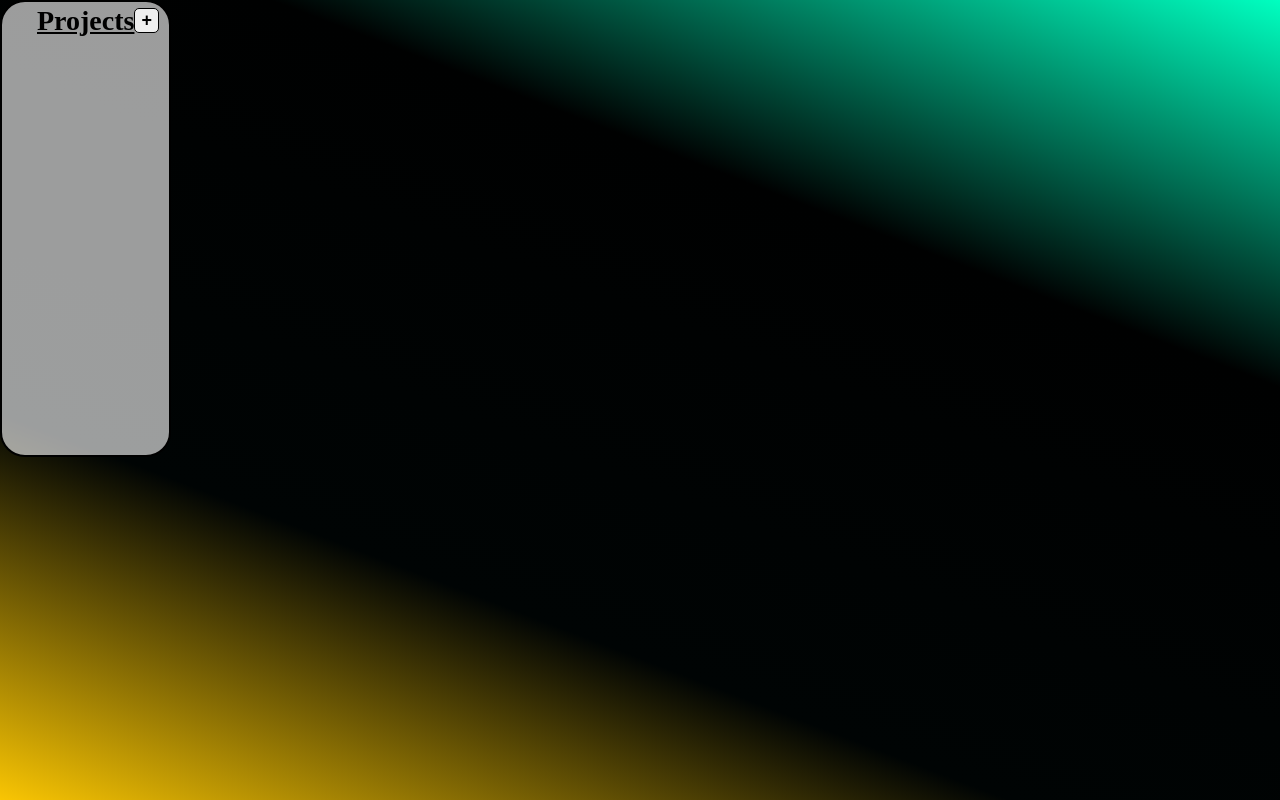
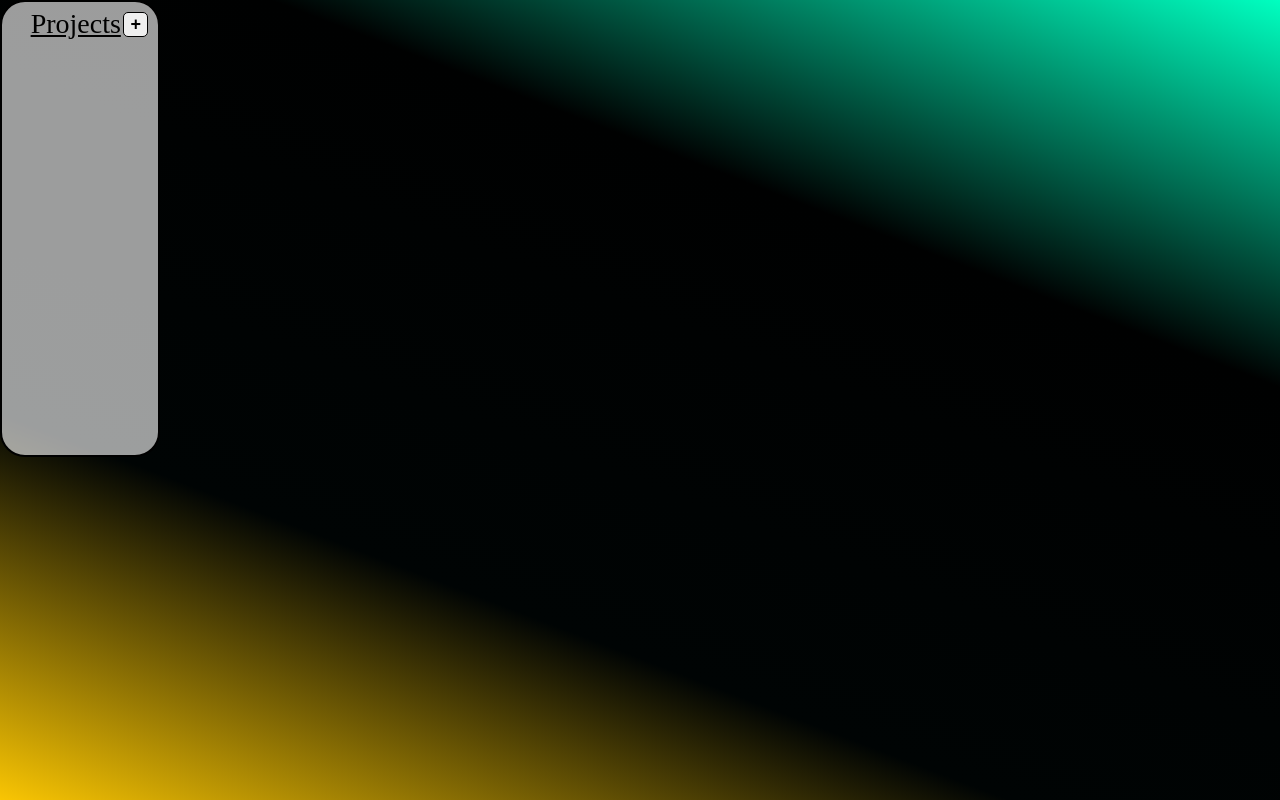
Before and after one commit to tylermoroz/To-Do-List, a website built with webpack: page dist/index.html in a window 1280 px wide. Built offline with nearby package versions, Linux system fonts and the light colour scheme.

Commit message:
Adjust layout on projects div.

```diff
--- a/src/projectForm.js
+++ b/src/projectForm.js
@@ -1,22 +1,28 @@
 const projectFormDiv = document.createElement("div");
 const projectDivHead = document.createElement("div");
-const projectDivTitle = document.createElement("h3");
+const projectTitleDiv = document.createElement("div");
+const projectsTitle = document.createElement("p");
 const projectListDiv = document.createElement("div");
+const projectsBtnDiv = document.createElement("div");
 const addProjectBtn = document.createElement("button");
 
-projectDivTitle.textContent = "Projects";
+projectsTitle.textContent = "Projects";
 addProjectBtn.textContent = "+";
 
 projectFormDiv.classList.add("div-background");
 projectFormDiv.setAttribute("id", "project-form-div");
 projectDivHead.setAttribute("id", "project-div-head");
-projectDivTitle.setAttribute("id", "project-div-title");
+projectTitleDiv.setAttribute("id", "title-div");
 projectListDiv.setAttribute("id", "projects-list-div");
-addProjectBtn.setAttribute("id", "add-project-button");
+projectsBtnDiv.setAttribute("id", "button-div");
+projectsTitle.setAttribute("id", "projects-title");
+addProjectBtn.setAttribute("id", "projects-btn");
 
 projectFormDiv.appendChild(projectDivHead);
-projectDivHead.appendChild(projectDivTitle);
-projectDivHead.appendChild(addProjectBtn);
+projectDivHead.appendChild(projectTitleDiv);
+projectDivHead.appendChild(projectsBtnDiv);
+projectTitleDiv.appendChild(projectsTitle);
+projectsBtnDiv.appendChild(addProjectBtn);
 projectFormDiv.appendChild(projectListDiv);
 
 export { projectFormDiv };
--- a/src/style.css
+++ b/src/style.css
@@ -28,32 +28,46 @@ body {
 }
 
 #project-form-div {
+  grid-column: 1 / 2;
+  grid-row: 1 / 2;
   display: flex;
   padding: 0;
-  /* justify-content: center; */
 }
 
 #project-div-head {
   display: flex;
   justify-content: space-between;
   width: 100%;
-  height: fit-content;
-  padding: 0 10px 0 10px;
+  padding: 10px;
+  height: 50px;
 }
 
-#project-div-title {
+#title-div {
+  display: flex;
+  padding-top: 6px;
+  padding-left: 1em;
+  align-items: flex-end;
+  justify-content: center;
+  width: 100%;
+  height: 100%;
+}
+
+#projects-title {
   text-decoration: underline;
   font-size: 28px;
-  margin-top: 3px;
-  height: fit-content;
-  padding-left: 25px;
 }
 
-#add-project-button {
-  height: fit-content;
+#button-div {
+  display: flex;
+  justify-content: flex-end;
+  height: 100%;
+}
+
+#projects-btn {
   font-size: 18px;
   font-weight: bold;
-  margin-top: 6px;
   border-radius: 5px;
   border: 1px solid black;
+  height: fit-content;
+  width: fit-content;
 }
```
